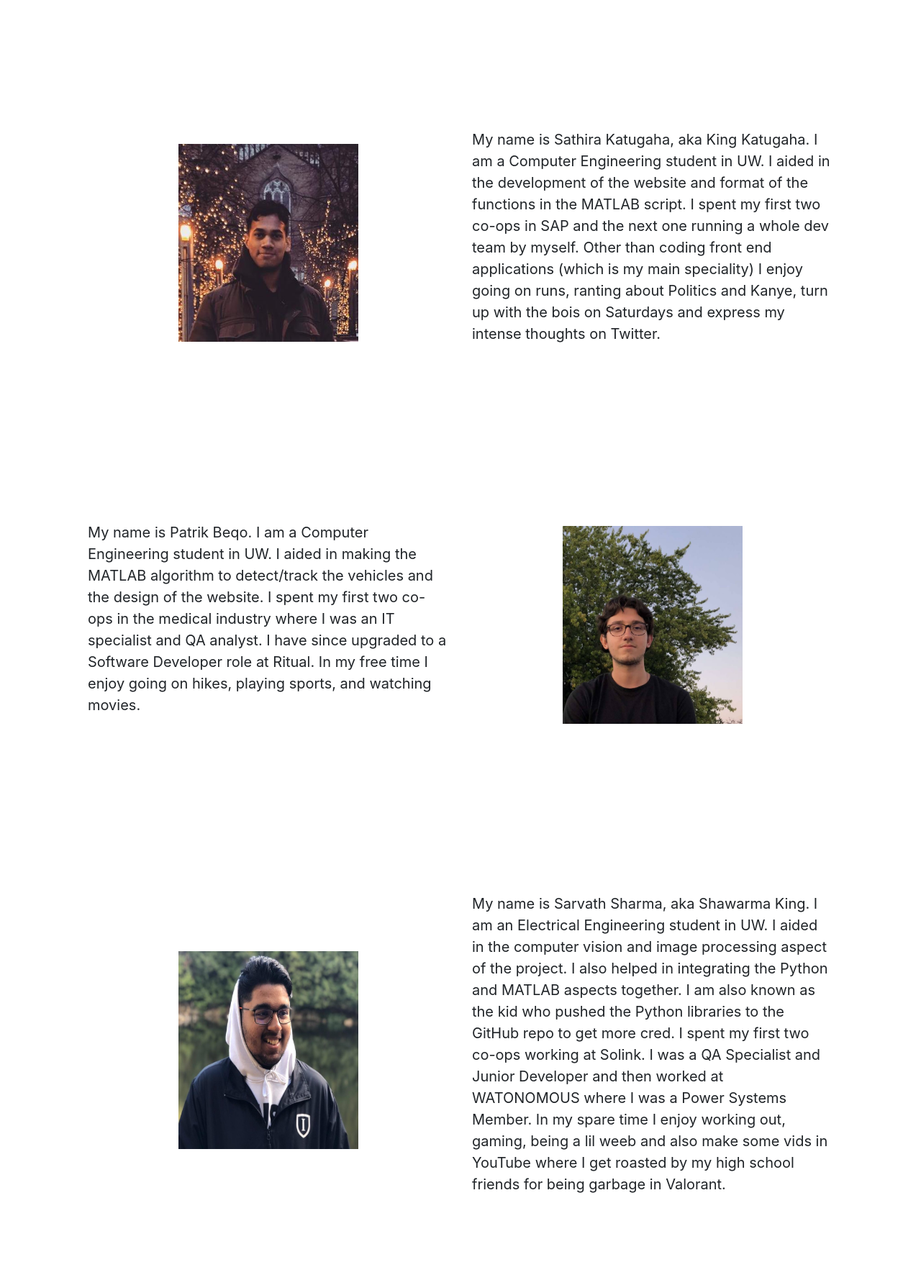
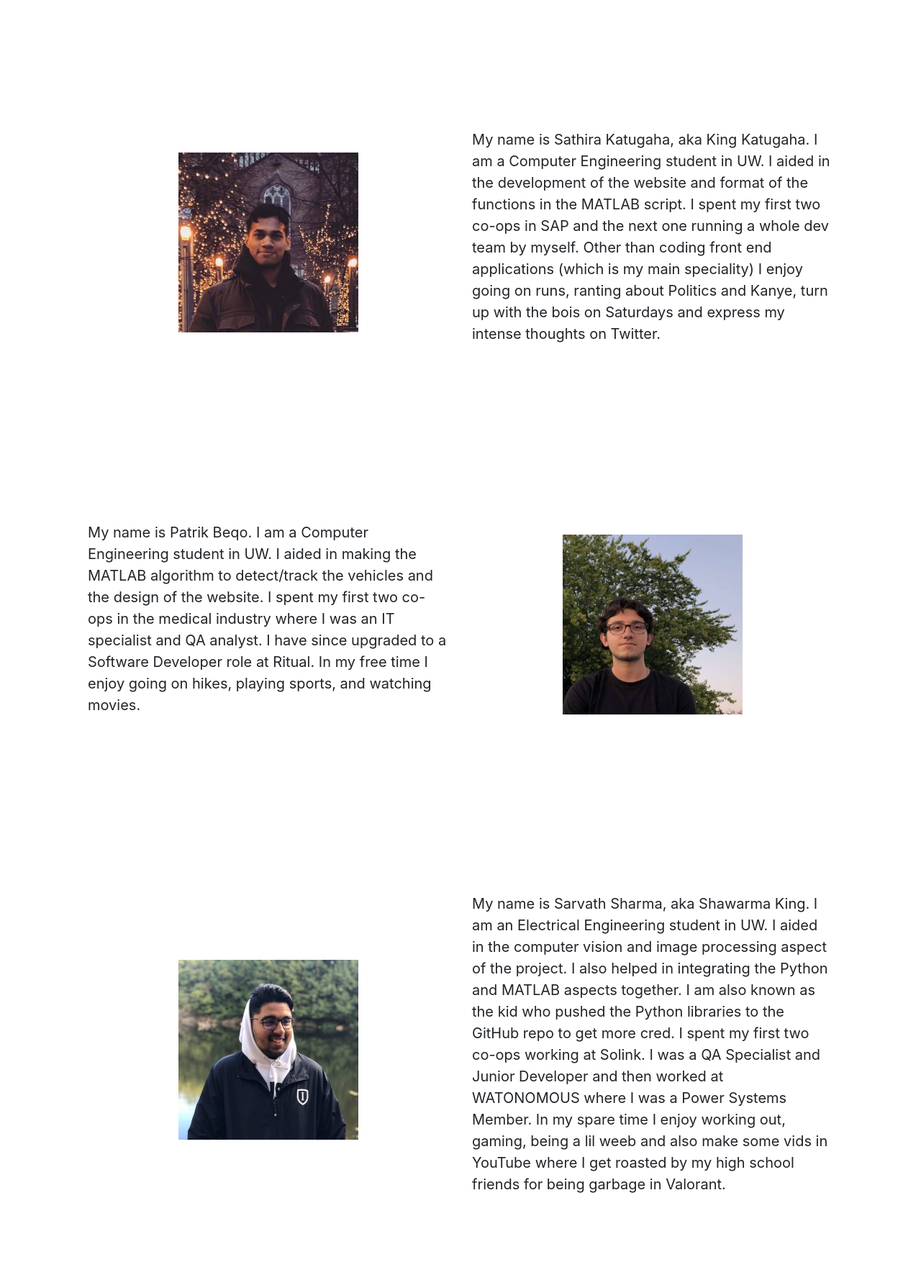
Before and after one commit to SarvathSharma/Smart-Traffic-Control-System, a Flask app: page /aboutus in a window 1280 px wide. Shown: the part 1153-2932 px from the top of the page at 72% size. Run offline with Flask 2, Linux system fonts and the light colour scheme; some libraries are stand-ins or nearby versions.

Commit message:
Fixed about us images

```diff
--- a/static/styles/aboutus.css
+++ b/static/styles/aboutus.css
@@ -77,8 +77,9 @@
 }
 
 .about-us-image{
+    background-size: contain;
     grid-area: Image;
-    height: 275px;
+    height: 250px;
     width: 250px;
     margin: auto;
 }
```
Also changed, not shown: static/pictures/sarvath.jpg.
